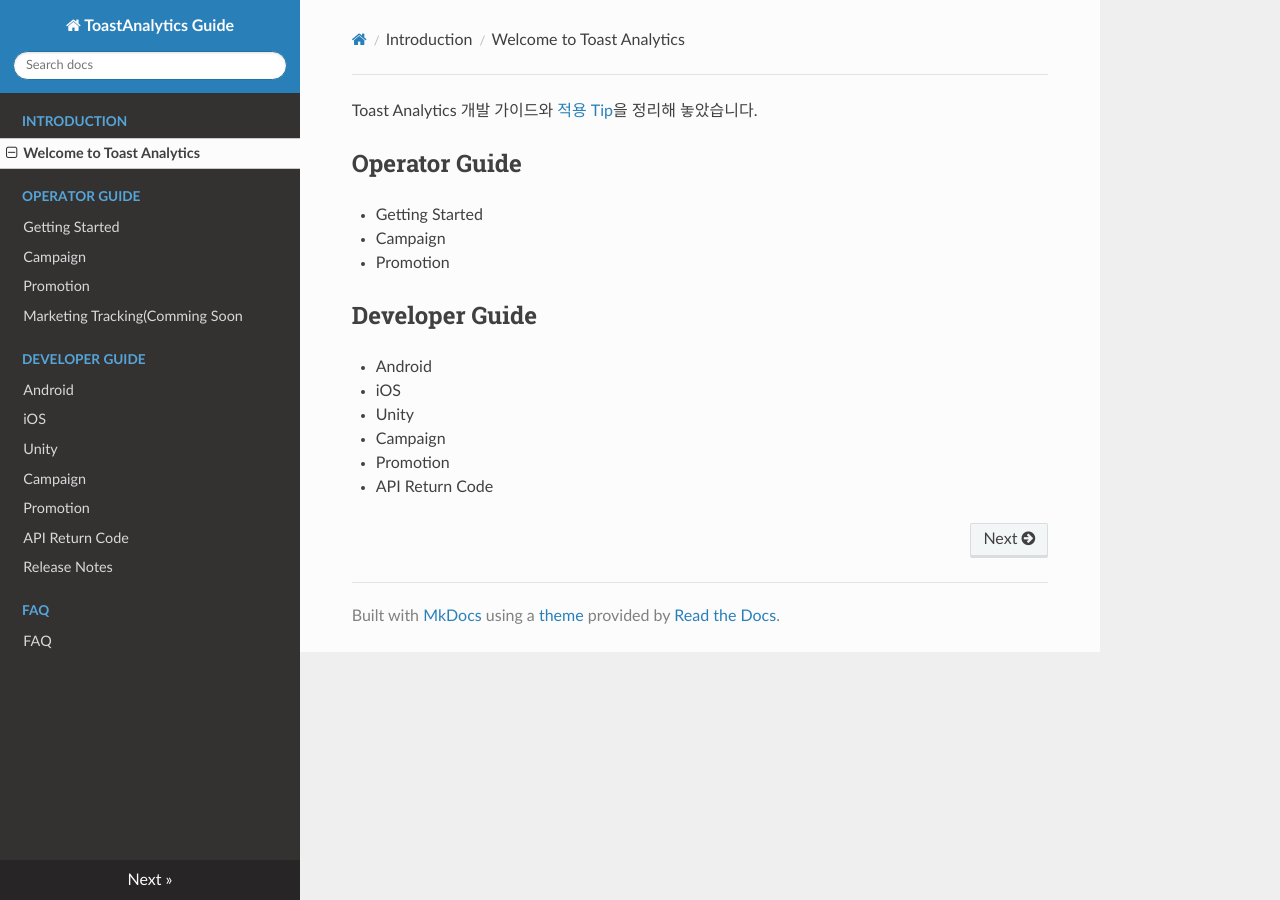
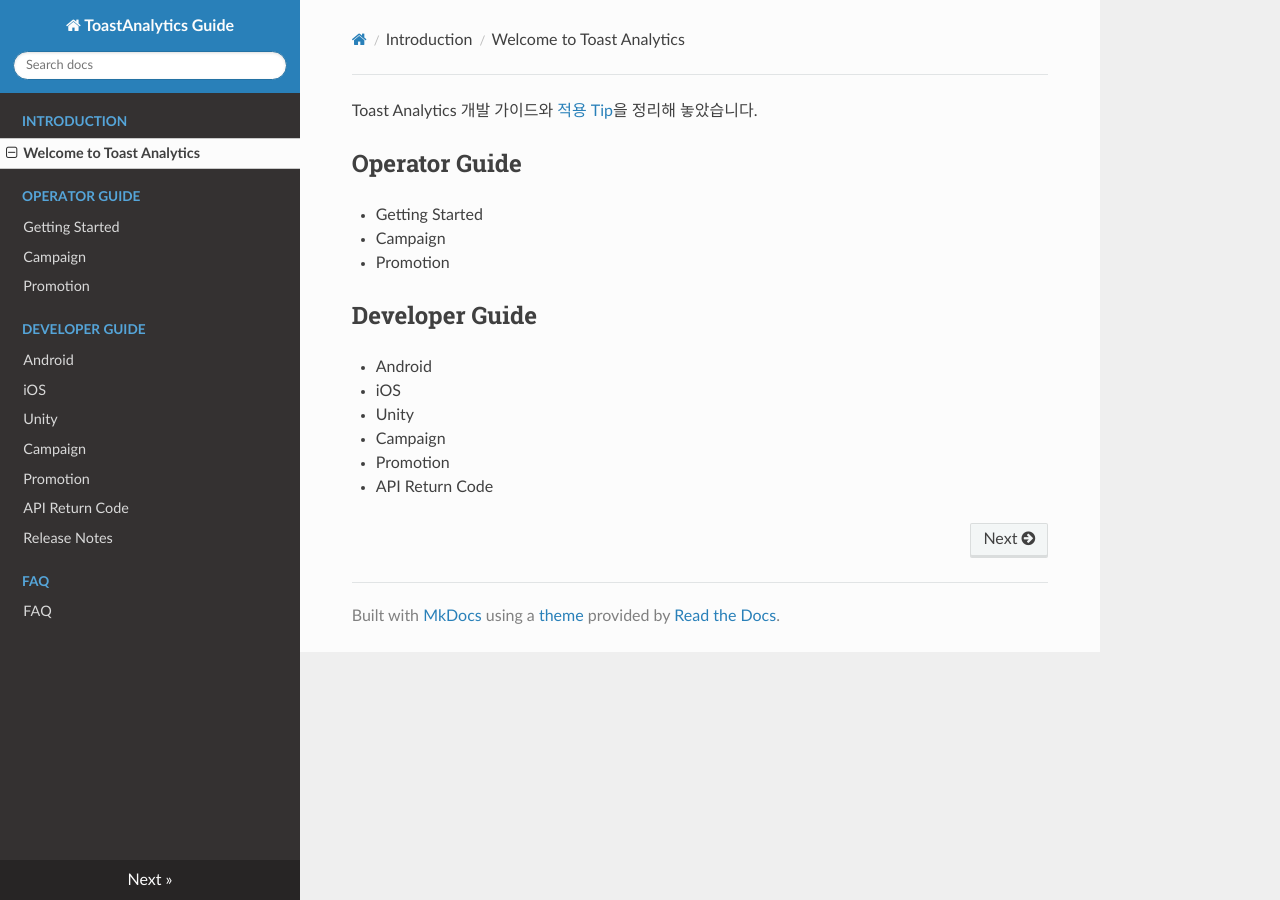
Before and after one commit to ToastAnalytics/ToastAnalytics, an MkDocs documentation site: the page built from docs/index.md, in a window 1280 px wide. Built offline with MkDocs 1.6.1, drawn with Linux system fonts in a browser that asks for light colours; nearby versions of some CDN libraries; old or Windows-style settings are respelled for this version of MkDocs.

Commit message:
Update mkdocs.yml
.

```diff
--- a/mkdocs.yml
+++ b/mkdocs.yml
@@ -9,7 +9,6 @@
 - ['Developer/1. Getting Started.md', 'Operator Guide', 'Getting Started']
 - ['Developer/2. Campaign Guide.md', 'Operator Guide', 'Campaign']
 - ['Developer/3. Promotion Guide.md', 'Operator Guide', 'Promotion']
-- ['Developer/3. marketing Guide', 'Operator Guide', 'Marketing Tracking(Comming Soon']
 
 - ['Developer/4. Android Developer Guide.md', 'Developer Guide', 'Android']
 - ['Developer/5. iOS Developer Guide.md', 'Developer Guide', 'iOS']
```
